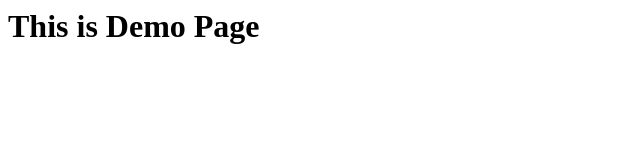
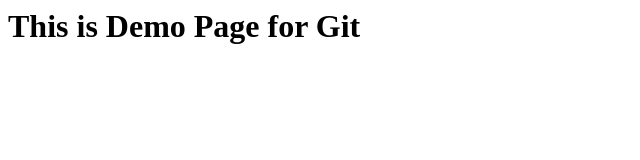
Before and after one commit to rushikeshnakhate/A2TechTraining, a plain HTML site: page nikita_file.html in a window 1280 px wide. Shown: the whole page, without its empty margins (0-640 px from the left). Drawn offline with Linux system fonts and the light colour scheme.

Commit message:
demo for updating this file name git hub

```diff
--- a/nikita_file.html
+++ b/nikita_file.html
@@ -3,7 +3,7 @@
 </head>
 <body>
 
-<h1>This is Demo Page</h1>
+<h1>This is Demo Page for Git</h1>
 
 </body>
 </html>
```
